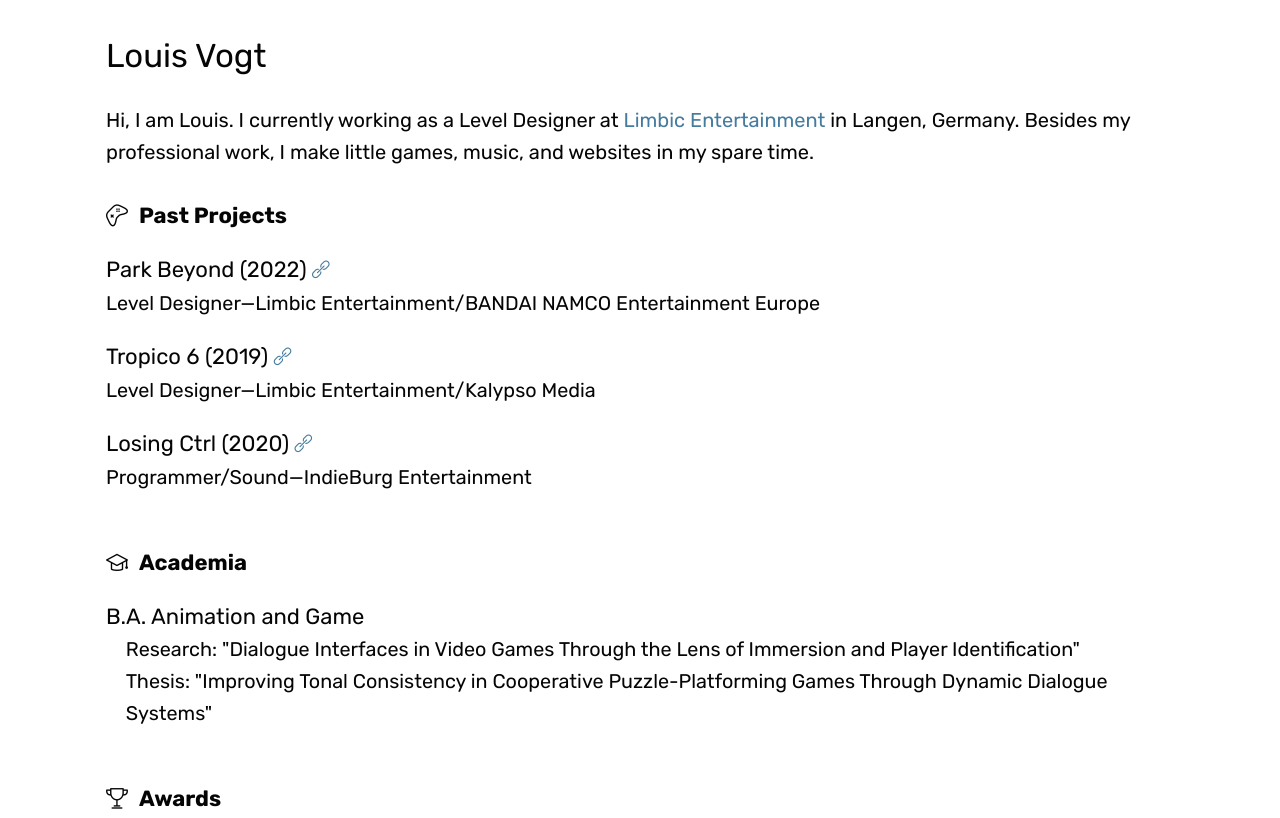
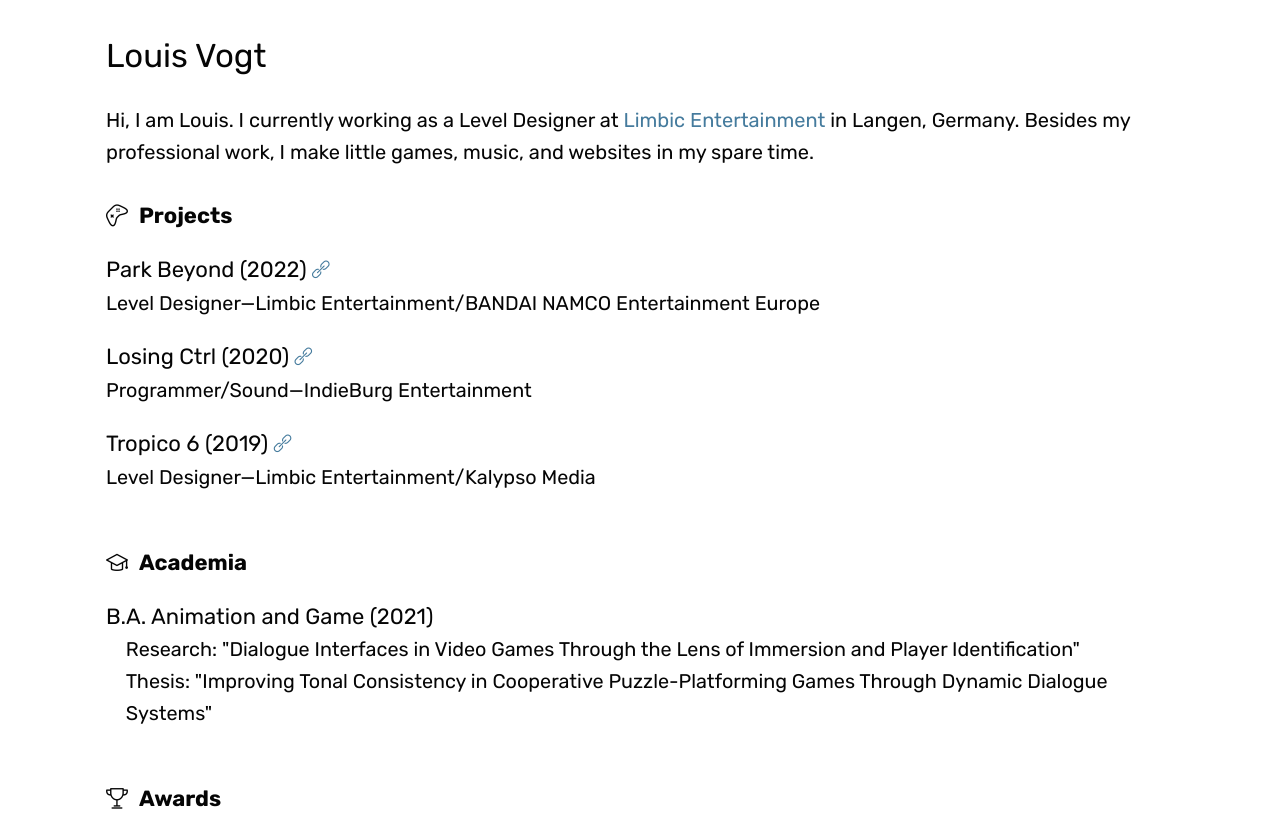
Before and after one commit to l-vt/lou.st-static, a website: page index.html in a window 1280 px wide. Shown: the top 818 px of the page. Drawn offline with nearby package versions, Linux system fonts and the light colour scheme.

Commit message:
Shifts titles/Removes "past"

```diff
--- a/index.html
+++ b/index.html
@@ -16,7 +16,7 @@
         </p>
       </section>
       <section>
-        <h1><i class="icon-game-controller"></i> Past Projects</h1>
+        <h1><i class="icon-game-controller"></i> Projects</h1>
         <ul>
           <li>
             Park Beyond (2022) <a target="_blank" href="https://de.bandainamcoent.eu/park-beyond/park-beyond"><i class="icon-link"></i></a>
@@ -25,15 +25,15 @@
             </p>
           </li>
           <li>
+            Losing Ctrl (2020) <a target="_blank" href="https://indieburg.itch.io/losing-control"><i class="icon-link"></i></a>
+            <p>
+              Programmer/Sound&mdash;IndieBurg Entertainment
+            </p>
+          </li>
+          <li>
             Tropico 6 (2019) <a target="_blank" href="https://store.steampowered.com/app/492720/Tropico_6/"><i class="icon-link"></i></a>
             <p>
               Level Designer&mdash;Limbic Entertainment/Kalypso Media
-            </p>
-          </li>
-          <li>
-            Losing Ctrl (2020) <a target="_blank" href="https://indieburg.itch.io/losing-control"><i class="icon-link"></i></a>
-            <p>
-              Programmer/Sound&mdash;IndieBurg Entertainment
             </p>
           </li>
         </ul>
@@ -42,7 +42,7 @@
         <h1><i class="icon-graduation"></i> Academia</h1>
         <ul>
           <li>
-            B.A. Animation and Game
+            B.A. Animation and Game (2021)
             <ul>
               <li>Research: "Dialogue Interfaces in Video Games Through the Lens of Immersion and Player Identification"</li>
               <li>Thesis: "Improving Tonal Consistency in Cooperative Puzzle-Platforming Games Through Dynamic Dialogue Systems"</li>
```
